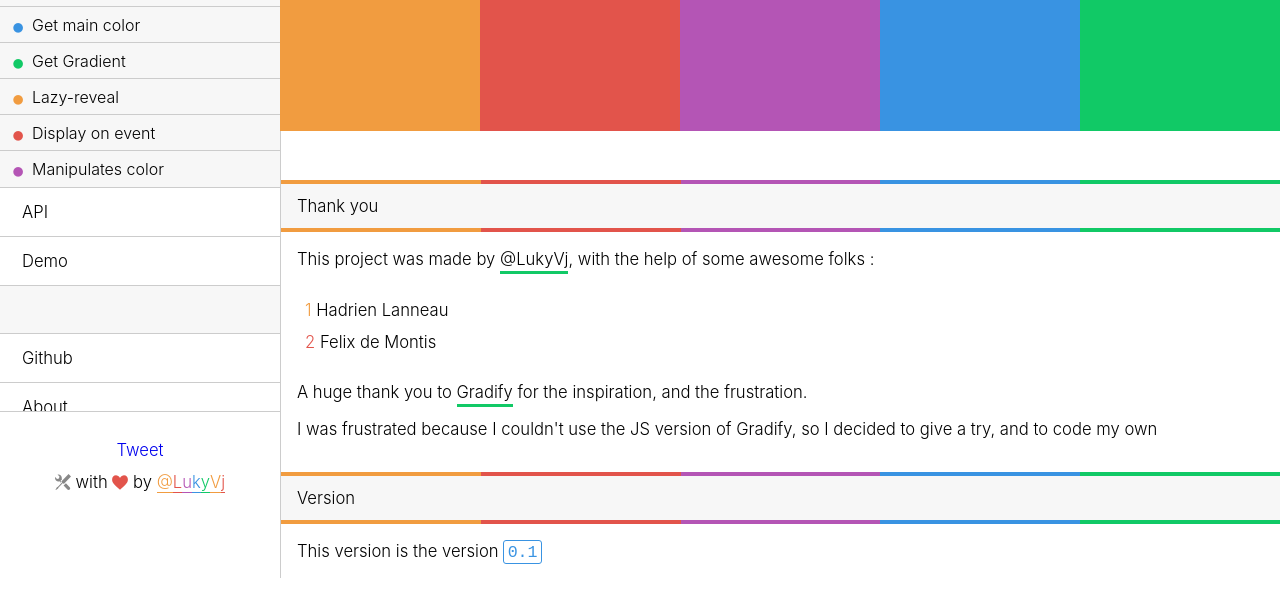
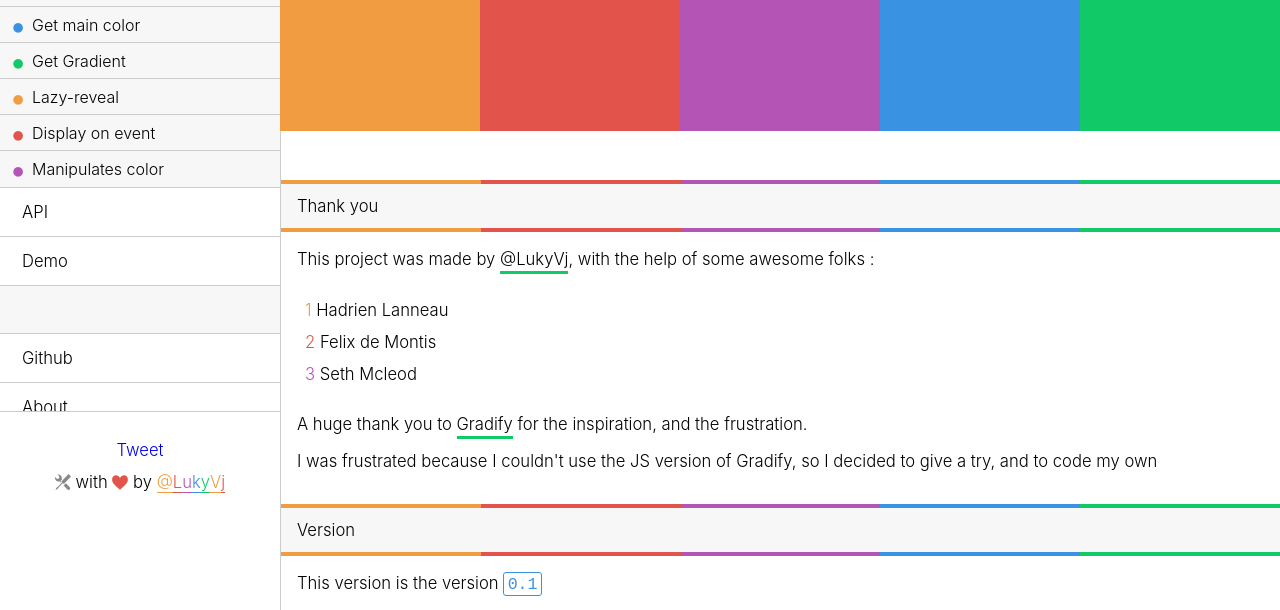
Before and after one commit to LukyVj/Colorify.js, a website: page about.html in a window 1280 px wide. Shown: the part 289-899 px from the top of the page. Before the commit the page ends 867 px from the top, so only its background shows below. Drawn offline with Linux system fonts and the light colour scheme; a web font is replaced by a local one.

Commit message:
push about

```diff
--- a/about.html
+++ b/about.html
@@ -103,6 +103,7 @@ https://www.flickr.com/photos/56053592@N00/6166620122
     <ul>
      <li><a href="https://github.com/hadrienl/"  target="_blank">Hadrien Lanneau</a></li>
      <li><a href="https://demont.is/"  target="_blank">Felix de Montis</a></li>
+     <li><a href="http://sethmcleod.com/"  target="_blank">Seth Mcleod</a></li>
    </ul>
 
    <p>A huge thank you to <a href="http://www.gradifycss.com/">Gradify</a> for the inspiration, and the frustration.</p>
```
